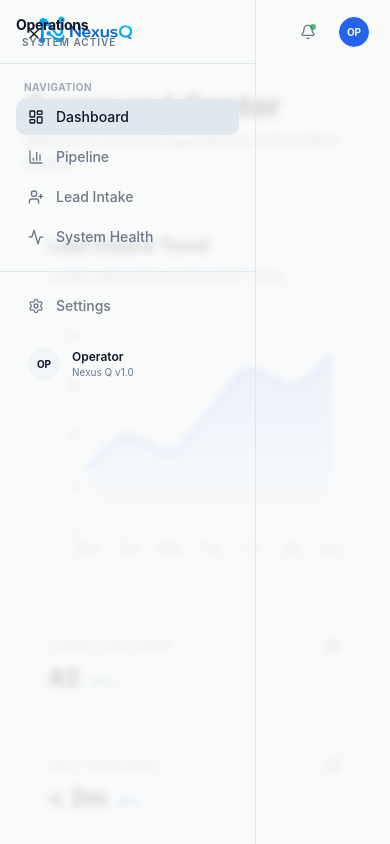
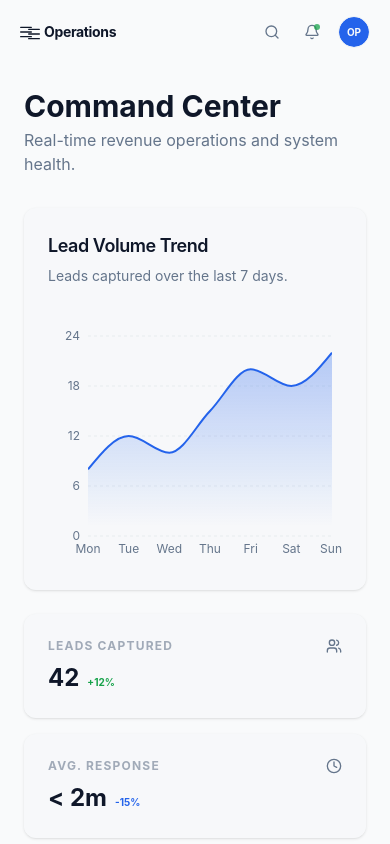
Before and after one commit to weston273/NexusQApp, a React (Vite) app in the folder NexusQ/: page / in a window 390 px wide. Built offline with nearby package versions, Linux system fonts and the light colour scheme.

Commit message:
Add @types/react-dom and update Sidebar component props; enable strict mode in tsconfig

```diff
--- a/NexusQ/package.json
+++ b/NexusQ/package.json
@@ -15,6 +15,7 @@
     "lint": "bun run lint:types && bun run lint:js && bun run lint:css && bun run check:css-vars && bun run check:css-classes"
   },
   "devDependencies": {
+    "@types/react-dom": "^19.2.3",
     "typescript": "~5.9.3",
     "vite": "^7.2.4"
   },
--- a/NexusQ/src/components/layout/header.tsx
+++ b/NexusQ/src/components/layout/header.tsx
@@ -1,7 +1,9 @@
 import { Bell, Search, Activity, ChevronDown, User, Settings, LogOut, Command } from 'lucide-react'
-import { Button } from '@/components/ui/button'
+// import { Button } from '@/components/ui/button'
 import { Badge } from '@/components/ui/badge'
 import { Avatar, AvatarFallback, AvatarImage } from '@/components/ui/avatar'
+// import { SidebarTrigger } from '@/components/ui/sidebar'
+import { Separator } from '@/components/ui/separator'
 import {
   DropdownMenu,
   DropdownMenuContent,
@@ -17,20 +19,39 @@ import {
   TooltipTrigger,
 } from '@/components/ui/tooltip'
 import { Input } from '@/components/ui/input'
+import { Menu } from 'lucide-react'
+import { Button } from '@/components/ui/button'
 
-export function Header() {
+
+export function Header({
+  onToggleSidebar,
+}: {
+  onToggleSidebar: () => void
+}) {
+
   return (
     <TooltipProvider>
-      <header className="sticky top-0 z-50 w-full glass h-16 px-4 md:px-6 flex items-center justify-between transition-all duration-300">
-        {/* Left section: Branding & Status */}
-        <div className="flex items-center gap-3 md:gap-4 overflow-hidden">
+      <header className="sticky top-0 z-40 w-full glass h-16 px-4 md:px-6 flex items-center justify-between transition-all duration-300">
+        {/* Left section: Sidebar Toggle & Status */}
+      <Button
+        variant="ghost"
+        size="icon"
+        onClick={onToggleSidebar}
+        className="-ml-2 md:ml-0"
+      >
+        <Menu className="h-5 w-5" />
+      </Button>
+        <div className="flex items-center gap-2 md:gap-4 overflow-hidden flex-1 lg:flex-none">
+          {/* <SidebarTrigger className="-ml-2 md:ml-0" /> */}
+          <Separator orientation="vertical" className="h-4 hidden md:block" />
+
           <div className="flex flex-col justify-center overflow-hidden">
             <h2 className="text-sm font-bold tracking-tight truncate">
               Operations
             </h2>
             <div className="flex items-center gap-1.5 text-[10px] text-muted-foreground">
               <span className="status-dot status-dot-success shrink-0" />
-              <span className="uppercase tracking-widest font-semibold truncate">
+              <span className="uppercase tracking-widest font-semibold truncate hidden xs:block">
                 System Active
               </span>
             </div>
@@ -38,14 +59,14 @@ export function Header() {
 
           <Badge
             variant="outline"
-            className="hidden sm:inline-flex text-[9px] font-bold uppercase tracking-widest h-5 px-1.5 bg-background/50 border-border/50"
+            className="hidden sm:inline-flex text-[9px] font-bold uppercase tracking-widest h-5 px-1.5 bg-background/50 border-border/50 shrink-0"
           >
             Live
           </Badge>
         </div>
 
         {/* Center section: Search (Desktop only) */}
-        <div className="hidden lg:flex items-center max-w-md w-full mx-4">
+        <div className="hidden lg:flex items-center max-w-sm xl:max-w-md w-full mx-8">
           <div className="relative w-full">
             <Search className="absolute left-2.5 top-2.5 h-4 w-4 text-muted-foreground" />
             <Input
@@ -60,17 +81,31 @@ export function Header() {
         </div>
 
         {/* Right section: Actions & User */}
-        <div className="flex items-center gap-1 md:gap-2">
+        <div className="flex items-center gap-1 md:gap-2 shrink-0">
           {/* Action Buttons (Responsive) */}
-          <div className="flex items-center gap-1 mr-1 md:mr-2">
+          <div className="flex items-center gap-1">
             <Tooltip>
               <TooltipTrigger asChild>
                 <Button
                   variant="ghost"
                   size="icon"
-                  className="h-9 w-9 text-muted-foreground hover:text-foreground hover:bg-muted/50 hidden sm:flex"
+                  className="h-9 w-9 text-muted-foreground hover:text-foreground hover:bg-muted/50 lg:hidden"
                 >
-                  <Search className="h-4 w-4 lg:hidden" />
+                  <Search className="h-4 w-4" />
+                </Button>
+              </TooltipTrigger>
+              <TooltipContent side="bottom">
+                <p>Search</p>
+              </TooltipContent>
+            </Tooltip>
+
+            <Tooltip>
+              <TooltipTrigger asChild>
+                <Button
+                  variant="ghost"
+                  size="icon"
+                  className="h-9 w-9 text-muted-foreground hover:text-foreground hover:bg-muted/50 hidden md:flex"
+                >
                   <Activity className="h-4 w-4" />
                 </Button>
               </TooltipTrigger>
--- a/NexusQ/src/components/layout/shell.tsx
+++ b/NexusQ/src/components/layout/shell.tsx
@@ -1,16 +1,21 @@
-import { Sidebar } from './sidebar';
-import { Header } from './header';
+import * as React from 'react'
+import { Sidebar } from './sidebar'
+import { Header } from './header'
 
 interface ShellProps {
-  children: React.ReactNode;
+  children: React.ReactNode
 }
 
 export function Shell({ children }: ShellProps) {
+  const [sidebarOpen, setSidebarOpen] = React.useState(false)
+
   return (
     <div className="flex h-screen overflow-hidden bg-background">
-      <Sidebar />
+      <Sidebar isOpen={sidebarOpen} setIsOpen={setSidebarOpen} />
+
       <div className="flex flex-1 flex-col overflow-hidden">
-        <Header />
+        <Header onToggleSidebar={() => setSidebarOpen(prev => !prev)} />
+
         <main className="flex-1 overflow-y-auto p-6 md:p-8">
           <div className="mx-auto max-w-7xl animate-fade-in-up">
             {children}
@@ -18,5 +23,5 @@ export function Shell({ children }: ShellProps) {
         </main>
       </div>
     </div>
-  );
+  )
 }
--- a/NexusQ/src/components/layout/sidebar.tsx
+++ b/NexusQ/src/components/layout/sidebar.tsx
@@ -21,8 +21,14 @@ const navItems = [
   { icon: Activity, label: 'System Health', path: '/health' },
 ];
 
-export function Sidebar() {
-  const [isOpen, setIsOpen] = React.useState(true);
+export function Sidebar({
+  isOpen,
+  setIsOpen,
+}: {
+  isOpen: boolean;
+  setIsOpen: React.Dispatch<React.SetStateAction<boolean>>;
+}) {
+
 
   return (
     <>
--- a/NexusQ/tsconfig.json
+++ b/NexusQ/tsconfig.json
@@ -14,7 +14,7 @@
     "isolatedModules": true,
     "noEmit": true,
     "jsx": "react-jsx",
-    "strict": false,
+    "strict": true,
     "noUnusedLocals": false,
     "noUnusedParameters": false,
     "noImplicitAny": false,
```
Also changed, not shown: 1 other file (tests, documents, lock files or other folders).
